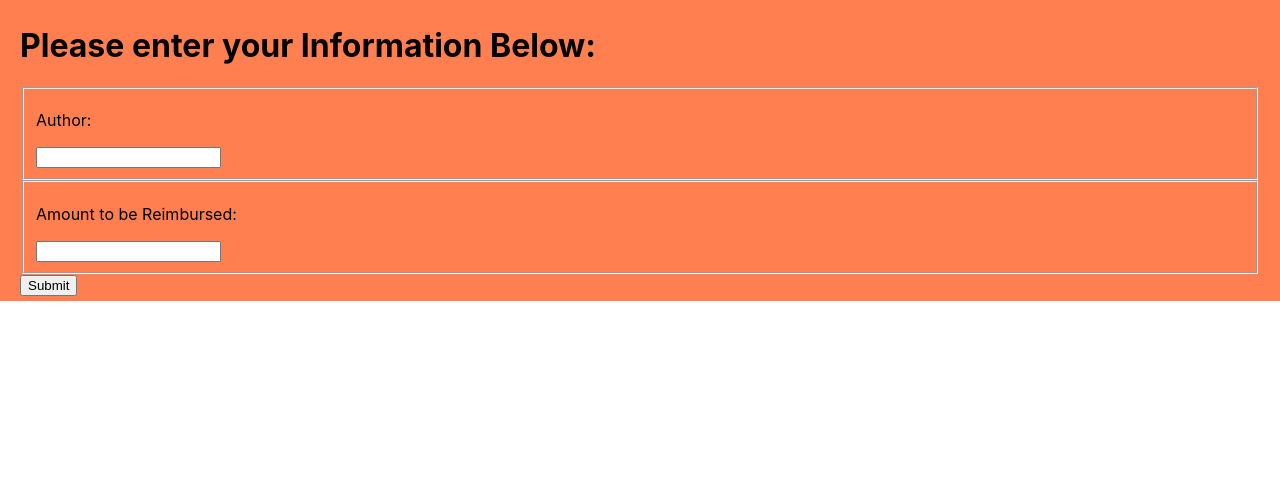
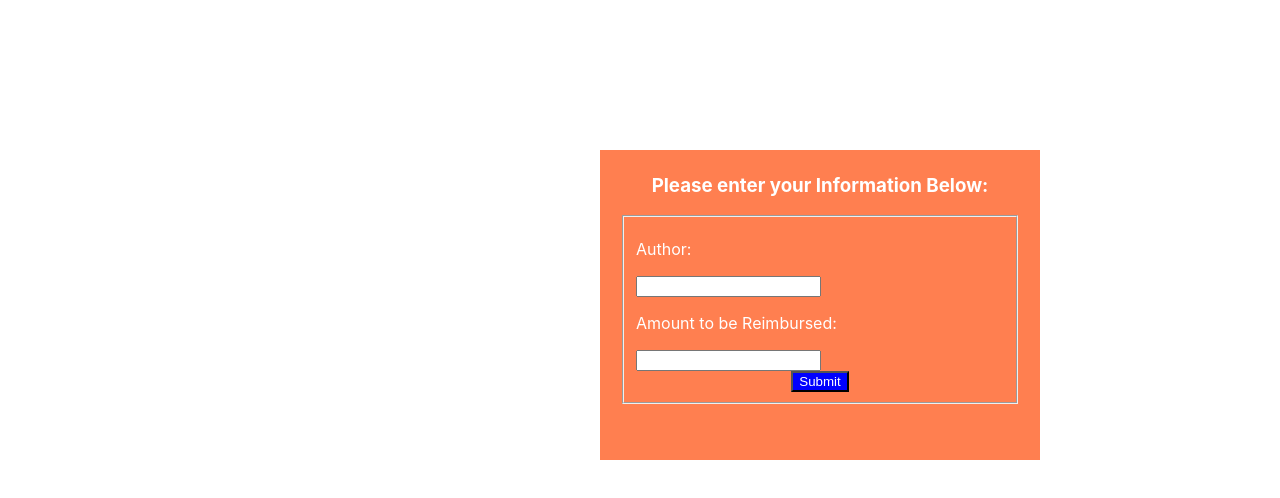
Before and after one commit to marquel08/Expense_Reimbursement_System_P2, a React (Create React App) app in the folder ers-login/: page / in a window 1280 px wide. Shown: the top 498 px of the page. Built offline with nearby package versions, Linux system fonts and the light colour scheme.

Commit message:
Added the Author and Amount to the login form so it will link with the corresponding table in the DB

```diff
--- a/ers-login/src/App.css
+++ b/ers-login/src/App.css
@@ -1,7 +1,31 @@
 .wrapper{
   padding: 5px 20px;
   background: coral;
+  width: 400px;
+  height: 300px;
 }
 .wrapper feildset {
   margin: 20px 0;
+
 }
+.outer{
+  margin-left: 600px;
+  margin-top: 150px;
+}
+h3{
+  color: #ffffff;
+  text-align: center;
+}
+.btn{
+  background-color: blue;
+  color:#ffffff;
+
+}
+p {
+  color:#ffffff;
+}
+.center{
+  display: flex;
+  align-items: center;
+  justify-content: center;
+}
--- a/ers-login/src/FormsAndInput.js
+++ b/ers-login/src/FormsAndInput.js
@@ -28,8 +28,9 @@ function EmpReim(){
     });
 }
 return(
+    <div className="outer" >
     <div className="wrapper">
-      <h1>Please enter your Information Below:</h1>
+      <h3 >Please enter your Information Below:</h3>
       {submitting &&
         <div>
           You are submitting the following:
@@ -41,23 +42,21 @@ return(
         </div>
       }
       <form onSubmit={handleSubmit}>
-        <fieldset>
+        <fieldset class="fieldset-auto-width">
           <label>
             <p>Author:</p>
-            <input name="REIMB_AUTHOR" onChange={handleChange}/>
+            <input className="inputbox" name="REIMB_AUTHOR" onChange={handleChange}/>
           </label>
-        </fieldset>
-        <fieldset>
+       {/*  </fieldset>
+        <fieldset class="fieldset-auto-width"> */}
          <label>
            <p>Amount to be Reimbursed:</p>
            <input name="REIMB_AMOUNT$" onChange={handleChange}/>
            </label>
-
-
-       </fieldset>
-        <button type="submit">Submit</button>
-      </form>
-    </div>
-  )
-    }
-export default EmpReim;
+           <div className="center"> <button className="btn" type="submit">Submit</button></div>
+           </fieldset>
+           </form>
+           </div>
+           </div>
+             )
+}export default EmpReim;
```
